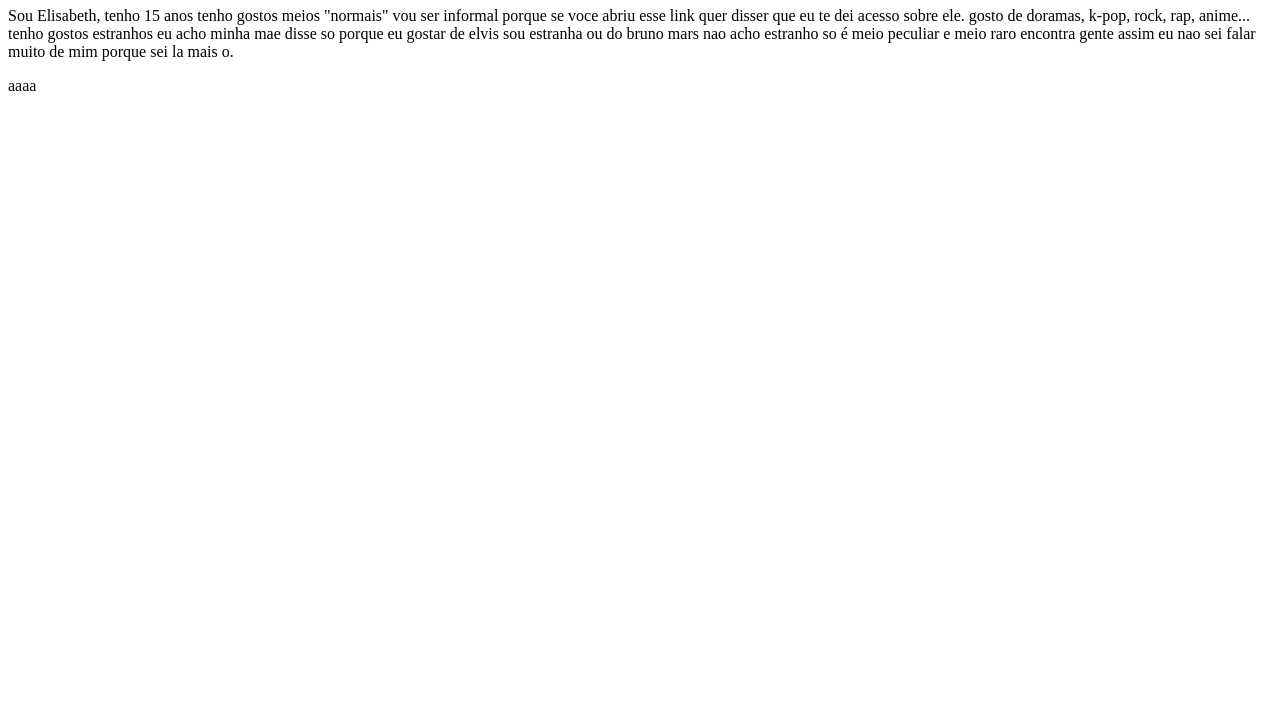
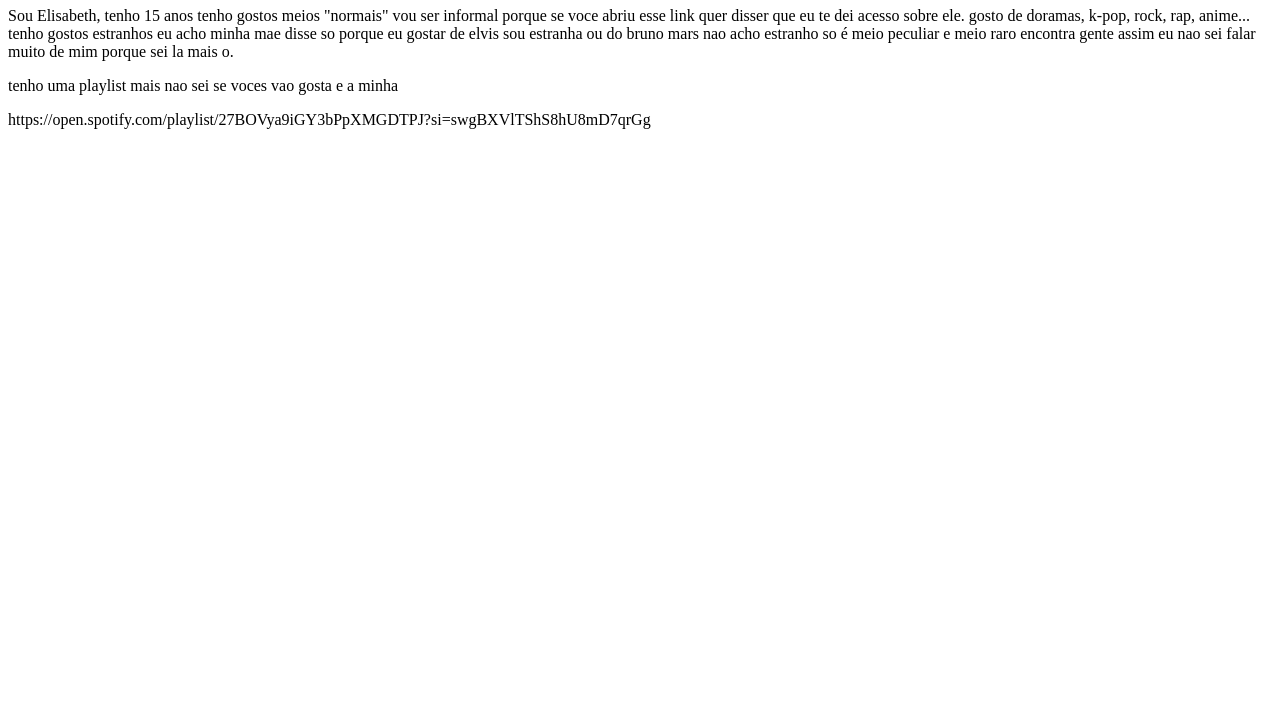
Before and after one commit to arighostface/sobre-mim, a plain HTML site: page index.html in a window 1280 px wide. Shown: the part 99-800 px from the top of the page. Drawn offline with Linux system fonts and the light colour scheme.

Commit message:
parte 11

```diff
--- a/index.html
+++ b/index.html
@@ -4,5 +4,7 @@
     <h1>coisas sobre mim</h1>
 
     <p>Sou Elisabeth, tenho 15 anos tenho gostos meios "normais" vou ser informal porque se voce abriu esse link quer disser que eu te dei acesso sobre ele. gosto de doramas, k-pop, rock, rap, anime... tenho gostos estranhos eu acho minha mae disse so porque eu gostar de elvis sou estranha ou do bruno mars nao acho estranho so é meio peculiar e meio raro encontra gente assim eu nao sei falar muito de mim porque sei la mais o. <p>
-        <p> aaaa</p>
+        <p>tenho uma playlist mais nao sei se voces vao gosta e a minha </p>
+        <p>https://open.spotify.com/playlist/27BOVya9iGY3bPpXMGDTPJ?si=swgBXVlTShS8hU8mD7qrGg</p>
+
 </body>
```
